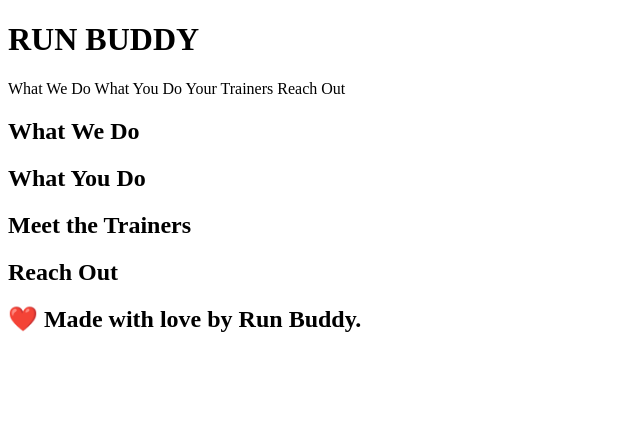
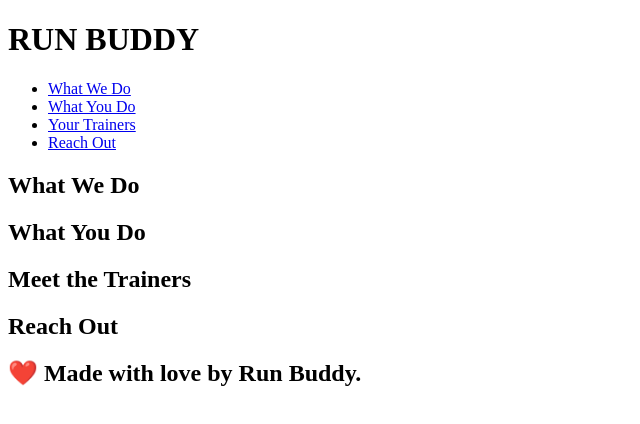
Before and after one commit to jtboyman/run-buddy, a plain HTML site: page index.html in a window 1280 px wide. Shown: the whole page, without its empty margins (0-640 px from the left). Drawn offline with Linux system fonts and the light colour scheme.

Commit message:
added nav element

```diff
--- a/index.html
+++ b/index.html
@@ -8,7 +8,25 @@
         <!-- naviagtion -->
         <header>
             <h1>RUN BUDDY</h1>
-        What We Do What You Do Your Trainers Reach Out
+            <nav>
+            <!-- Unordered list element-->
+            <ul>
+                <!-- List item element-->
+                <li>
+                    <!-- Anchor element-->
+                    <a href="#what-we-do">What We Do</a>
+                </li>
+                <li>
+                    <a href="#what-you-do">What You Do</a>
+                </li>
+                <li>
+                    <a href="#your-trainers">Your Trainers</a>
+                </li>
+                <li>
+                    <a href="reach-out">Reach Out</a>
+                </li>
+            </ul>
+            </nav>
         </header>
 
         <!-- hero/jumbotron -->
```
